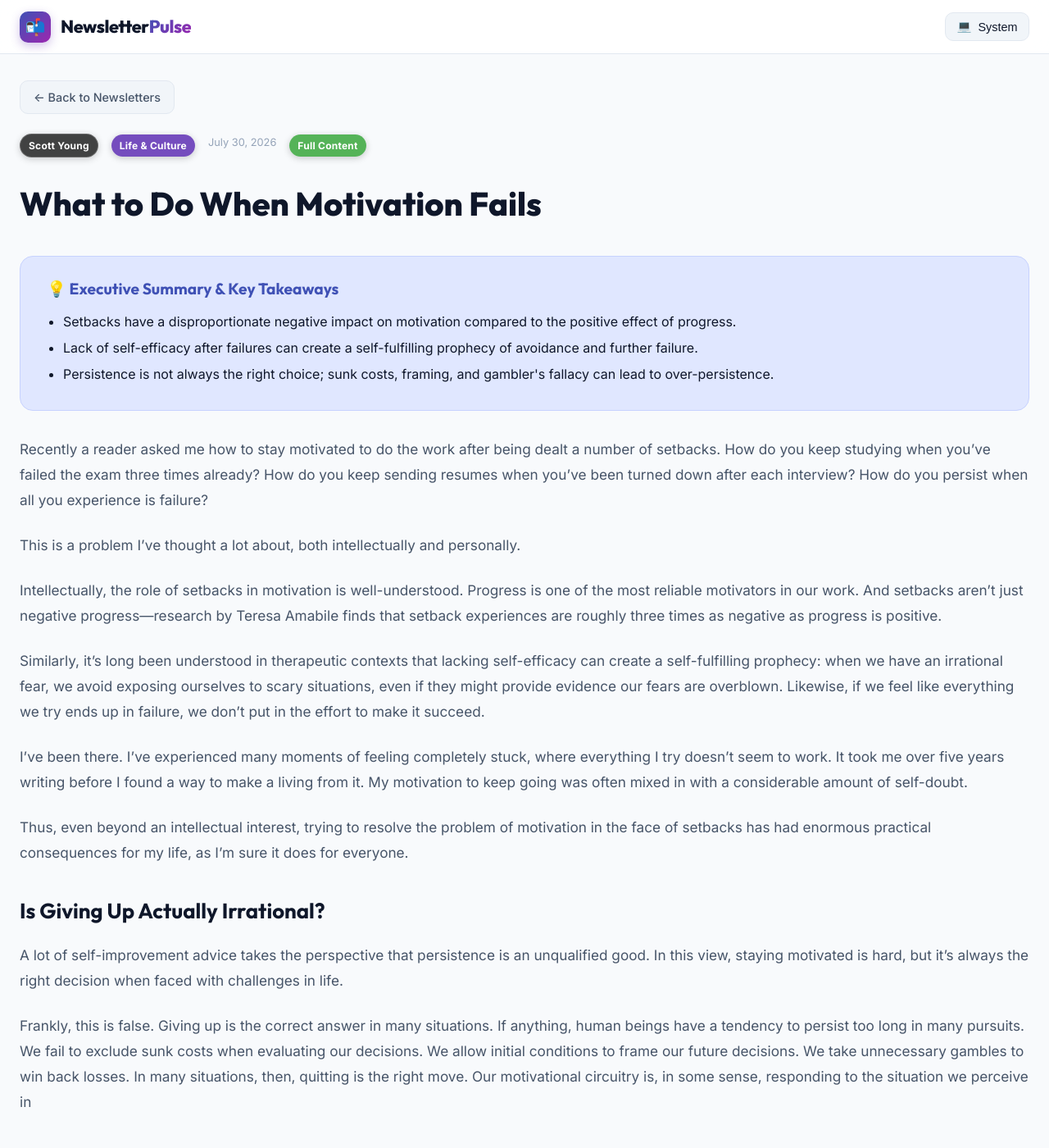
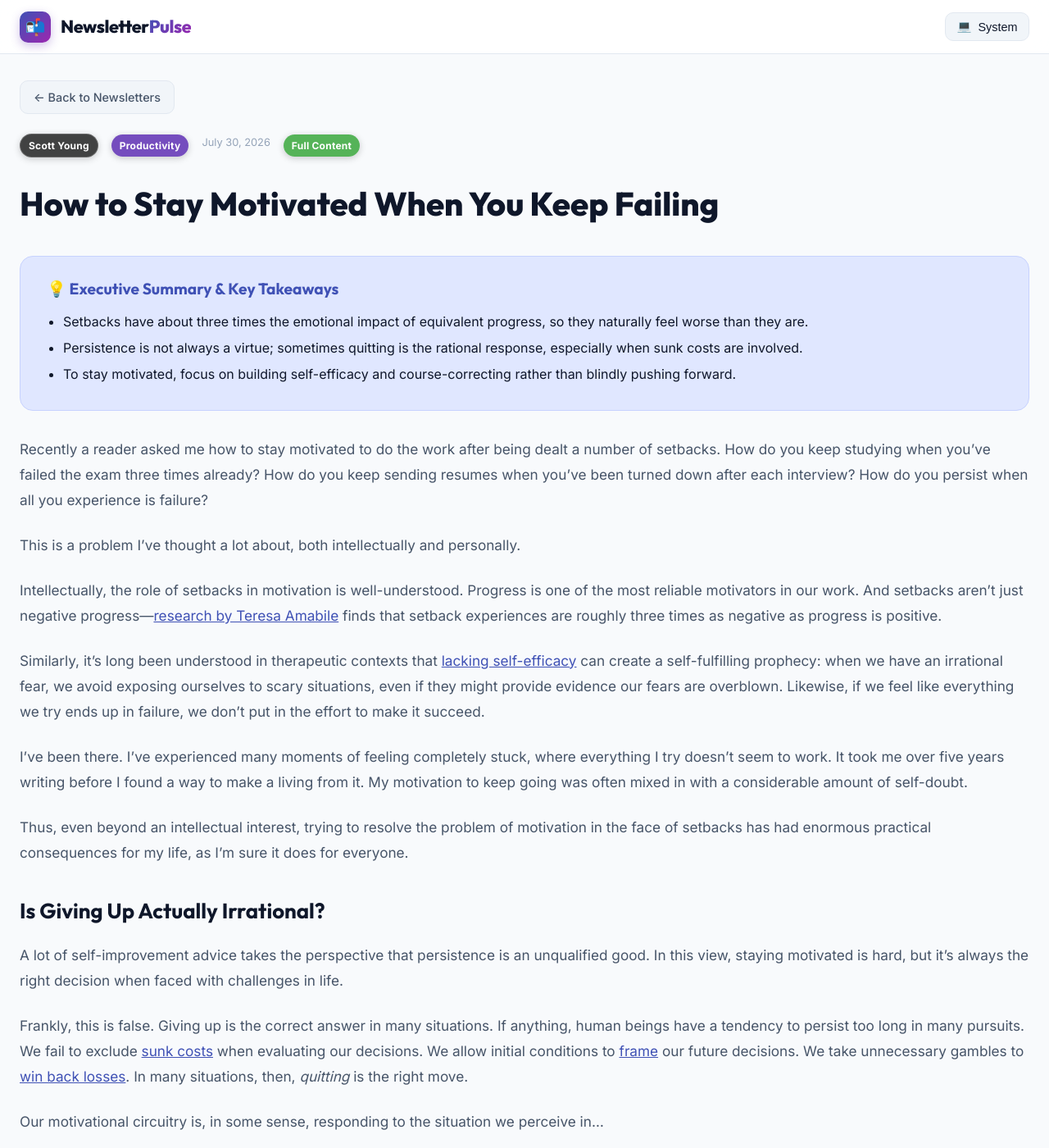
Before and after one commit to vampcoder/daily-newsletters, a Jekyll site: the page built from _posts/2026-07-30-discouraged-heres-how-to-stay-motivated.md, in a window 1280 px wide and 1400 px high. Shown: the whole window at 82% size. Built offline with Jekyll 4.4.1, drawn with Linux system fonts in a browser that asks for light colours.

Commit message:
Update newsletter: Discouraged? Here’s how to stay motivated

```diff
--- a/_posts/2026-07-30-discouraged-heres-how-to-stay-motivated.md
+++ b/_posts/2026-07-30-discouraged-heres-how-to-stay-motivated.md
@@ -1,33 +1,35 @@
 ---
 layout: post
-title: "What to Do When Motivation Fails"
+title: "How to Stay Motivated When You Keep Failing"
 date: 2026-07-30 20:45:46 +0000
 source: "Scott Young"
-category: "Life & Culture"
-excerpt: "This essay explores how to stay motivated in the face of repeated setbacks, drawing on research and personal experience. It challenges the common belief that persistence is always best, acknowledging that quitting can be the rational choice in many situations."
+category: "Productivity"
+excerpt: "Discouraged after repeated setbacks? This piece explores the science of motivation, why persistence isn't always the right choice, and how to reframe your approach to keep going or know when to quit."
 theme_gradient: "linear-gradient(135deg, #f44336 0%, #d32f2f 100%)"
 image: "https://embed.filekitcdn.com/e/eSq8FKj7RQi3zmdMunxdxz/eRDRBZGHQACaZkYr6tdGi1/email"
 is_summary: false
 key_takeaways:
-  - "Setbacks have a disproportionate negative impact on motivation compared to the positive effect of progress."
-  - "Lack of self-efficacy after failures can create a self-fulfilling prophecy of avoidance and further failure."
-  - "Persistence is not always the right choice; sunk costs, framing, and gambler's fallacy can lead to over-persistence."
+  - "Setbacks have about three times the emotional impact of equivalent progress, so they naturally feel worse than they are."
+  - "Persistence is not always a virtue; sometimes quitting is the rational response, especially when sunk costs are involved."
+  - "To stay motivated, focus on building self-efficacy and course-correcting rather than blindly pushing forward."
 ---
 
-Recently a reader asked me how to stay motivated to do the work after being dealt a number of setbacks. How do you keep studying when you’ve failed the exam three times already? How do you keep sending resumes when you’ve been turned down after each interview? How do you persist when all you experience is failure?
+Recently a reader asked me how to stay motivated to do the work after being dealt a number of setbacks. How do you keep studying when you've failed the exam three times already? How do you keep sending resumes when you've been turned down after each interview? How do you persist when all you experience is failure?
 
-This is a problem I’ve thought a lot about, both intellectually and personally.
+This is a problem I've thought a lot about, both intellectually and personally.
 
-Intellectually, the role of setbacks in motivation is well-understood. Progress is one of the most reliable motivators in our work. And setbacks aren’t just negative progress—research by Teresa Amabile finds that setback experiences are roughly three times as negative as progress is positive.
+Intellectually, the role of setbacks in motivation is well-understood. Progress is one of the most reliable motivators in our work. And setbacks aren't just negative progress—[research by Teresa Amabile](https://www.amazon.ca/Progress-Principle-Ignite-Engagement-Creativity/dp/142219857X/) finds that setback experiences are roughly three times as negative as progress is positive.
 
-Similarly, it’s long been understood in therapeutic contexts that lacking self-efficacy can create a self-fulfilling prophecy: when we have an irrational fear, we avoid exposing ourselves to scary situations, even if they might provide evidence our fears are overblown. Likewise, if we feel like everything we try ends up in failure, we don’t put in the effort to make it succeed.
+Similarly, it's long been understood in therapeutic contexts that [lacking self-efficacy](https://www.amazon.com/Social-Learning-Theory-Albert-Bandura/dp/0138167443) can create a self-fulfilling prophecy: when we have an irrational fear, we avoid exposing ourselves to scary situations, even if they might provide evidence our fears are overblown. Likewise, if we feel like everything we try ends up in failure, we don't put in the effort to make it succeed.
 
-I’ve been there. I’ve experienced many moments of feeling completely stuck, where everything I try doesn’t seem to work. It took me over five years writing before I found a way to make a living from it. My motivation to keep going was often mixed in with a considerable amount of self-doubt.
+I've been there. I've experienced many moments of feeling completely stuck, where everything I try doesn't seem to work. It took me over five years writing before I found a way to make a living from it. My motivation to keep going was often mixed in with a considerable amount of self-doubt.
 
-Thus, even beyond an intellectual interest, trying to resolve the problem of motivation in the face of setbacks has had enormous practical consequences for my life, as I’m sure it does for everyone.
+Thus, even beyond an intellectual interest, trying to resolve the problem of motivation in the face of setbacks has had enormous practical consequences for my life, as I'm sure it does for everyone.
 
 ## Is Giving Up Actually Irrational?
 
-A lot of self-improvement advice takes the perspective that persistence is an unqualified good. In this view, staying motivated is hard, but it’s always the right decision when faced with challenges in life.
+A lot of self-improvement advice takes the perspective that persistence is an unqualified good. In this view, staying motivated is hard, but it's always the right decision when faced with challenges in life.
 
-Frankly, this is false. Giving up is the correct answer in many situations. If anything, human beings have a tendency to persist too long in many pursuits. We fail to exclude sunk costs when evaluating our decisions. We allow initial conditions to frame our future decisions. We take unnecessary gambles to win back losses. In many situations, then, quitting is the right move. Our motivational circuitry is, in some sense, responding to the situation we perceive in
+Frankly, this is false. Giving up is the correct answer in many situations. If anything, human beings have a tendency to persist too long in many pursuits. We fail to exclude [sunk costs](https://en.wikipedia.org/wiki/Sunk_cost) when evaluating our decisions. We allow initial conditions to [frame](https://en.wikipedia.org/wiki/Anchoring_effect) our future decisions. We take unnecessary gambles to [win back losses](https://en.wikipedia.org/wiki/Prospect_theory). In many situations, then, *quitting* is the right move.
+
+Our motivational circuitry is, in some sense, responding to the situation we perceive in...
```
